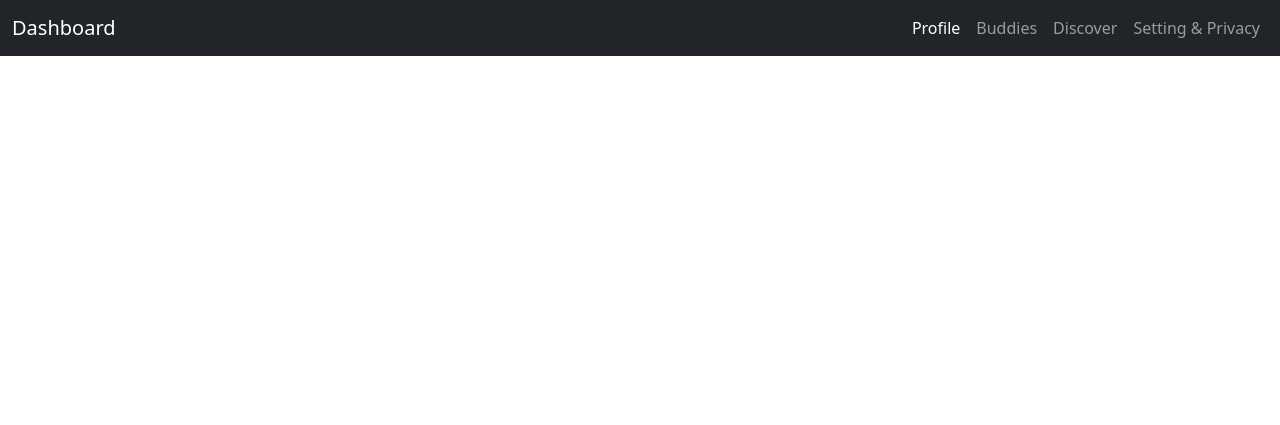
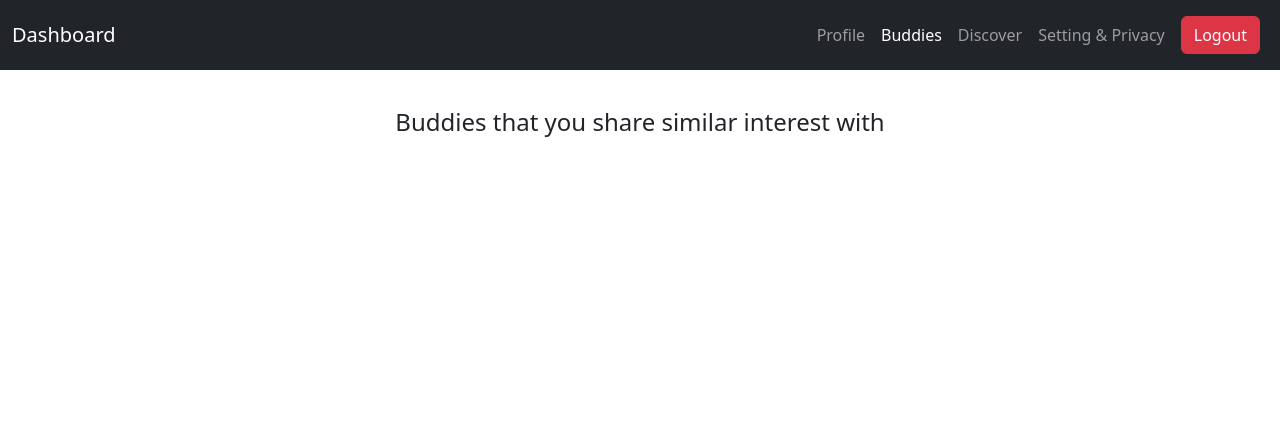
Before and after one commit to Precious2804/brilloconnetz-test, a CodeIgniter 4 app: template app/Views/buddies.php in a window 1280 px wide. Shown: the top 425 px of the page. Run offline with PHP 8.4 and a stand-in for CodeIgniter, Linux system fonts and the light colour scheme; the template is opened without the code that fills it, so the values that code supplies are empty; some libraries are stand-ins or nearby versions.

Commit message:
made some changes

```diff
--- a/app/Views/buddies.php
+++ b/app/Views/buddies.php
@@ -1,39 +1,42 @@
 <!DOCTYPE html>
 <html lang="en">
-<?php include('head.php'); ?>
+<?php include('head.php');
+?>
 
 <body>
 
     <!-- Navigation bar -->
-    <?php include('nav.php'); ?>
+    <?php
+    $active2 = 'active';
+    include('nav.php');
+    ?>
 
     <!-- Profile content -->
     <div class="container mt-5">
-        <div class="row">
-            <!-- <div class="col-md-8 offset-md-2">
-                <div class="profile-cover"></div>
-                <img src="<?php echo base_url() . "avatar.jpg"; ?>" alt="Avatar" class="profile-avatar mx-auto d-block">
-                <div class="profile-details text-center">
-                    <h1><?= session('user')['name'] ?></h1>
-                    <p>Email: <?= session('user')['email'] ?></p>
-                    <p>Phone Number: <?= session('user')['phone'] ?></p>
-                    <p>Interest: <?= session('user')['interest'] ?></p>
-
-                    <div class="mt-5">
-                        <a href="/logout">
-                            <div class="btn btn-danger logoutBtn">Logout</div>
-                        </a>
+        <div class="text-center mb-5">
+            <h4>Buddies that you share similar interest with</h4>
+        </div>
+        <div class="row mt-3">
+            <?php
+            foreach ($buddies as $item) { ?>
+                <div class="card col-md-3 mb-5">
+                    <img src="<?php echo base_url() . "avatar.jpg"; ?>" alt="Avatar" class="buddies-avatar mx-auto d-block">
+                    <div class="profile-details text-center">
+                        <h1><?= $item['name'] ?></h1>
+                        <p>Email: <?= $item['email'] ?></p>
+                        <p>Phone Number: <?= $item['phone'] ?></p>
+                        <p>Interest: <?= $item['interest'] ?></p>
                     </div>
                 </div>
-            </div> -->
+            <?php }
+            ?>
         </div>
-    </div>
 
-    <!-- Footer -->
-    <?php include('footer.php'); ?>
+        <!-- Footer -->
+        <?php include('footer.php'); ?>
 
-    <!-- Bootstrap JS bundle -->
-    <script src="https://cdn.jsdelivr.net/npm/bootstrap@5.3.3/dist/js/bootstrap.bundle.min.js" integrity="sha384-YvpcrYf0tY3lHB60NNkmXc5s9fDVZLESaAA55NDzOxhy9GkcIdslK1eN7N6jIeHz" crossorigin="anonymous"></script>
+        <!-- Bootstrap JS bundle -->
+        <script src="https://cdn.jsdelivr.net/npm/bootstrap@5.3.3/dist/js/bootstrap.bundle.min.js" integrity="sha384-YvpcrYf0tY3lHB60NNkmXc5s9fDVZLESaAA55NDzOxhy9GkcIdslK1eN7N6jIeHz" crossorigin="anonymous"></script>
 
 </body>
 
--- a/app/Views/head.php
+++ b/app/Views/head.php
@@ -23,14 +23,15 @@
             border: 2px solid #fff;
             margin-top: -75px;
         }
+        .buddies-avatar {
+            width: 150px;
+            height: 150px;
+            border-radius: 50%;
+            border: 2px solid #fff;
+        }
 
         .profile-details {
             margin-top: 20px;
-        }
-
-        .logoutBtn{
-            width: 20%;
-            float: right;
         }
 
         .footer {
--- a/app/Views/nav.php
+++ b/app/Views/nav.php
@@ -6,18 +6,23 @@
             <span class="navbar-toggler-icon"></span>
         </button>
         <div class="collapse navbar-collapse justify-content-end" id="navbarNav">
-            <ul class="navbar-nav">
+            <ul class="navbar-nav align-items-center">
                 <li class="nav-item">
-                    <a class="nav-link active" aria-current="page" href="/dashboard">Profile</a>
+                    <a class="nav-link <?= $active1 ?? '' ?>" aria-current="page" href="/dashboard">Profile</a>
                 </li>
                 <li class="nav-item">
-                    <a class="nav-link" href="/buddies">Buddies</a>
+                    <a class="nav-link <?= $active2 ?? '' ?>" href="/buddies">Buddies</a>
                 </li>
                 <li class="nav-item">
                     <a class="nav-link" href="#">Discover</a>
                 </li>
                 <li class="nav-item">
-                    <a class="nav-link" href="/settings">Setting & Privacy</a>
+                    <a class="nav-link <?= $active3 ?? '' ?>" href="/settings">Setting & Privacy</a>
+                </li>
+                <li class="nav-item">
+                    <a href="/logout" class="nav-link">
+                        <div class="btn btn-danger logoutBtn">Logout</div>
+                    </a>
                 </li>
             </ul>
         </div>
--- a/app/Views/register.php
+++ b/app/Views/register.php
@@ -36,7 +36,7 @@
                     <div class="mb-3">
                         <label for="interest" class="form-label">Special Interest</label>
                         <select class="form-select" name="interest" required>
-                            <option selected>Select your special interest</option>
+                            <option value="" selected>Select your special interest</option>
                             <option value="Football">Football</option>
                             <option value="Basketball">Basketball</option>
                             <option value="Ice Hockey">Ice Hockey</option>
```
Also changed, not shown: app/Controllers/MainController.php (+9 -1 lines), app/Views/dashboard.php (+6 -2 lines), app/Views/settings.php (+5 -6 lines).
